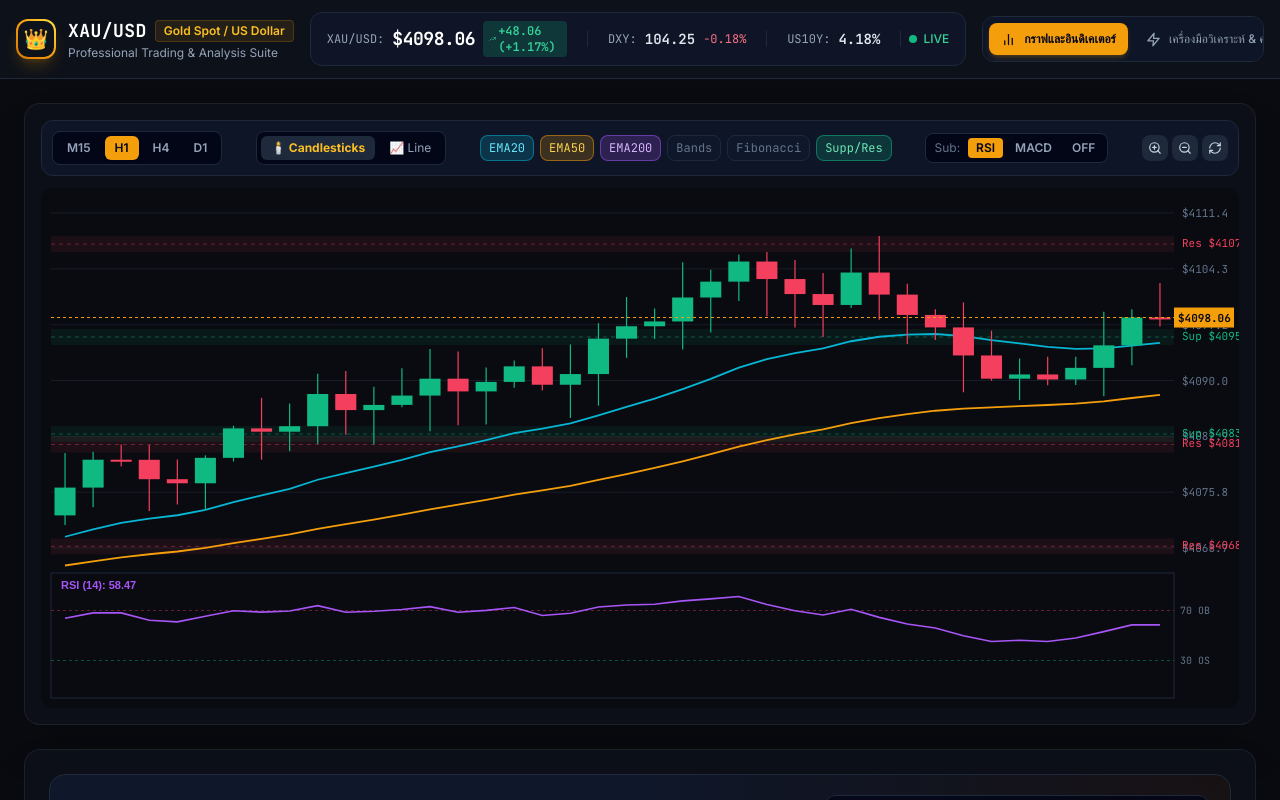
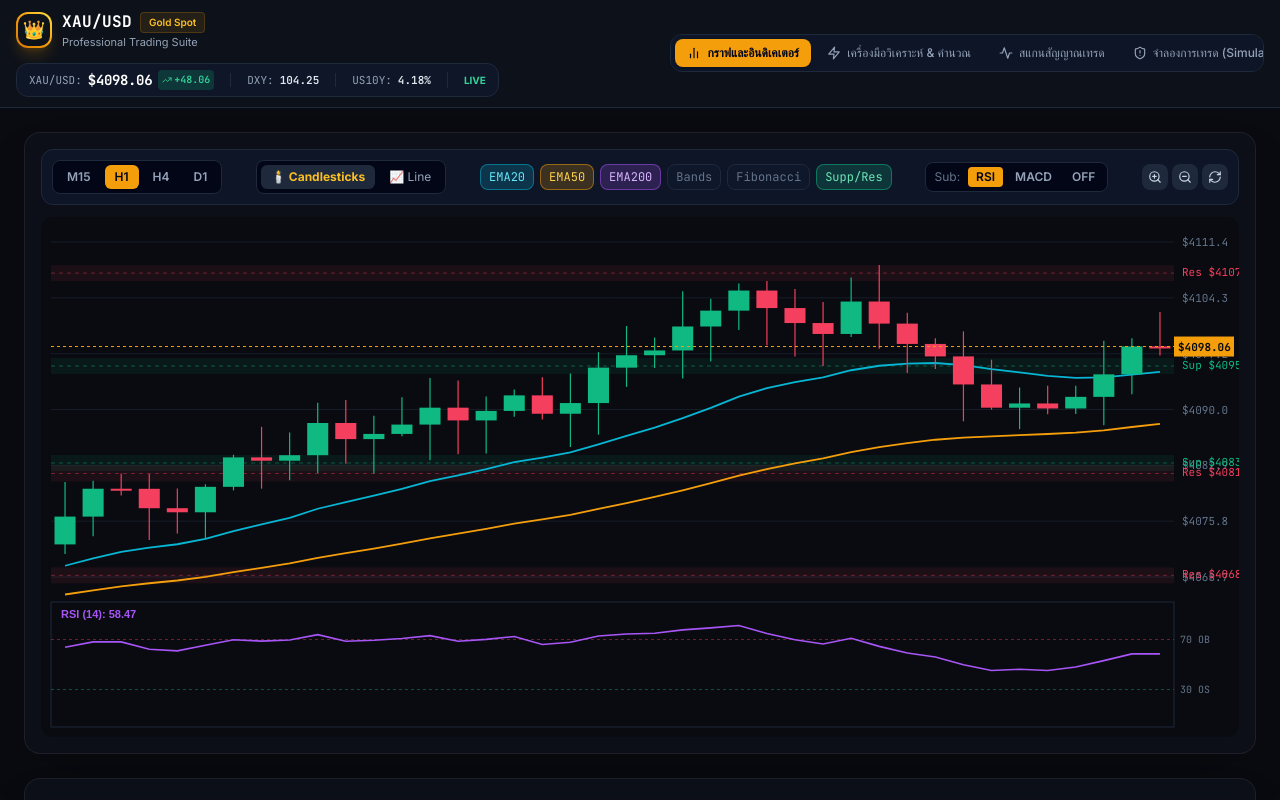
Before and after one commit to PhakdeeMatmee/XAUUSD-Gold-Terminal, a React (Vite) app: page / in a window 1280 px wide. Shown: the top 800 px of the page. Built offline with nearby package versions, Linux system fonts and the light colour scheme.

Commit message:
Fix header tab overflow on all screen sizes

```diff
--- a/src/components/Header.jsx
+++ b/src/components/Header.jsx
@@ -5,119 +5,116 @@ export default function Header({ currentPrice, priceChange, dxy, us10y, activeTa
   const isPositive = priceChange >= 0;
 
   return (
-    <header className="border-b border-slate-800 bg-[#0e121b]/95 backdrop-blur sticky top-0 z-50 px-4 py-3">
-      <div className="max-w-7xl mx-auto flex flex-col md:flex-row items-center justify-between gap-4">
+    <header className="border-b border-slate-800 bg-[#0e121b]/95 backdrop-blur sticky top-0 z-50 px-4 py-2.5">
+      <div className="max-w-7xl mx-auto flex flex-col lg:flex-row lg:items-center justify-between gap-3">
+
+        {/* Left Section: Logo + Live Price Tickers */}
+        <div className="flex flex-wrap items-center justify-between lg:justify-start gap-3">
 
           {/* Logo & Asset Title */}
-        <div className="flex items-center gap-3 w-full md:w-auto justify-between md:justify-start">
-          <div className="flex items-center gap-3">
-            <div className="w-10 h-10 rounded-xl bg-gradient-to-tr from-amber-600 via-amber-500 to-yellow-300 p-0.5 shadow-lg shadow-amber-500/20 flex items-center justify-center">
+          <div className="flex items-center gap-2.5">
+            <div className="w-9 h-9 rounded-xl bg-gradient-to-tr from-amber-600 via-amber-500 to-yellow-300 p-0.5 shadow-lg shadow-amber-500/20 flex items-center justify-center shrink-0">
               <div className="w-full h-full bg-[#0e121b] rounded-[10px] flex items-center justify-center">
-                <span className="text-xl font-bold text-amber-400">👑</span>
+                <span className="text-lg font-bold text-amber-400">👑</span>
               </div>
             </div>
             <div>
               <div className="flex items-center gap-2">
-                <h1 className="font-bold text-lg text-white tracking-wide font-mono">XAU/USD</h1>
-                <span className="px-2 py-0.5 text-xs font-semibold rounded bg-amber-500/10 text-amber-400 border border-amber-500/20 whitespace-nowrap">
-                  Gold Spot / US Dollar
+                <h1 className="font-bold text-base text-white tracking-wide font-mono">XAU/USD</h1>
+                <span className="px-2 py-0.5 text-[10px] font-semibold rounded bg-amber-500/10 text-amber-400 border border-amber-500/20 whitespace-nowrap">
+                  Gold Spot
                 </span>
               </div>
-              <p className="text-xs text-slate-400 whitespace-nowrap">Professional Trading & Analysis Suite</p>
-            </div>
-          </div>
-
-          {/* Mobile Live Price Badge */}
-          <div className="md:hidden flex items-center gap-1 font-mono text-sm">
-            <span className="text-base font-bold text-white">${currentPrice.toFixed(2)}</span>
+              <p className="text-[11px] text-slate-400 hidden sm:block">Professional Trading Suite</p>
             </div>
           </div>
 
           {/* Live Market Tickers */}
-        <div className="hidden md:flex items-center gap-5 bg-slate-900/80 px-4 py-2 rounded-xl border border-slate-800 font-mono text-sm">
+          <div className="flex items-center gap-3 sm:gap-4 bg-slate-900/90 px-3 py-1.5 rounded-xl border border-slate-800 font-mono text-xs">
             {/* Gold Live Price */}
-          <div className="flex items-center gap-2">
-            <span className="text-xs text-slate-400">XAU/USD:</span>
-            <span className="text-lg font-bold text-white tracking-tight">${currentPrice.toFixed(2)}</span>
-            <span className={`text-xs px-1.5 py-0.5 rounded font-semibold flex items-center gap-0.5 ${
+            <div className="flex items-center gap-1.5">
+              <span className="text-slate-400 text-[11px]">XAU/USD:</span>
+              <span className="text-sm font-bold text-white tracking-tight">${currentPrice.toFixed(2)}</span>
+              <span className={`text-[10px] px-1 py-0.5 rounded font-semibold flex items-center gap-0.5 ${
                 isPositive ? 'bg-emerald-500/20 text-emerald-400' : 'bg-rose-500/20 text-rose-400'
               }`}>
-              {isPositive ? <TrendingUp size={12} /> : <TrendingDown size={12} />}
-              {isPositive ? '+' : ''}{priceChange.toFixed(2)} ({isPositive ? '+' : ''}{((priceChange / currentPrice) * 100).toFixed(2)}%)
+                {isPositive ? <TrendingUp size={10} /> : <TrendingDown size={10} />}
+                {isPositive ? '+' : ''}{priceChange.toFixed(2)}
               </span>
             </div>
 
-          <div className="h-4 w-[1px] bg-slate-800"></div>
+            <div className="h-3.5 w-[1px] bg-slate-800 hidden sm:block"></div>
 
-          {/* DXY Dollar Index */}
-          <div className="flex items-center gap-2">
-            <span className="text-xs text-slate-400">DXY:</span>
+            {/* DXY */}
+            <div className="hidden sm:flex items-center gap-1.5 text-[11px]">
+              <span className="text-slate-400">DXY:</span>
               <span className="font-semibold text-slate-200">{dxy.toFixed(2)}</span>
-            <span className="text-xs text-rose-400">-0.18%</span>
             </div>
 
-          <div className="h-4 w-[1px] bg-slate-800"></div>
+            <div className="h-3.5 w-[1px] bg-slate-800 hidden md:block"></div>
 
-          {/* US10Y Yield */}
-          <div className="flex items-center gap-2">
-            <span className="text-xs text-slate-400">US10Y:</span>
+            {/* US10Y */}
+            <div className="hidden md:flex items-center gap-1.5 text-[11px]">
+              <span className="text-slate-400">US10Y:</span>
               <span className="font-semibold text-slate-200">{us10y.toFixed(2)}%</span>
             </div>
 
-          {/* Live Status Indicator */}
-          <div className="flex items-center gap-1.5 pl-2 border-l border-slate-800">
-            <span className="w-2 h-2 rounded-full bg-emerald-500 animate-ping"></span>
-            <span className="text-xs text-emerald-400 font-sans font-medium">LIVE</span>
+            {/* Live Indicator */}
+            <div className="flex items-center gap-1 pl-1.5 border-l border-slate-800">
+              <span className="w-1.5 h-1.5 rounded-full bg-emerald-500 animate-ping"></span>
+              <span className="text-[10px] text-emerald-400 font-sans font-bold">LIVE</span>
             </div>
           </div>
 
-        {/* Tab Navigation with whitespace-nowrap and horizontal scroll for clean mobile view */}
-        <nav className="w-full md:w-auto flex items-center gap-1.5 bg-slate-900/80 p-1.5 rounded-xl border border-slate-800 text-xs font-medium overflow-x-auto scrollbar-none">
+        </div>
+
+        {/* Right Section: Tab Navigation Menu (Clean, no overflow, auto scroll on mobile) */}
+        <nav className="flex items-center gap-1 bg-slate-900/90 p-1 rounded-xl border border-slate-800 text-xs font-medium overflow-x-auto max-w-full scrollbar-none">
           <button
             onClick={() => setActiveTab('chart')}
-            className={`px-3 py-2 rounded-lg transition-all flex items-center gap-2 whitespace-nowrap shrink-0 ${
+            className={`px-3 py-1.5 rounded-lg transition-all flex items-center gap-1.5 whitespace-nowrap shrink-0 ${
               activeTab === 'chart'
-                ? 'bg-amber-500 text-slate-950 font-bold shadow-md shadow-amber-500/20'
+                ? 'bg-amber-500 text-slate-950 font-bold shadow'
                 : 'text-slate-400 hover:text-slate-200 hover:bg-slate-800/60'
             }`}
           >
-            <BarChart2 size={15} />
+            <BarChart2 size={14} />
             <span>กราฟและอินดิเคเตอร์</span>
           </button>
 
           <button
             onClick={() => setActiveTab('tools')}
-            className={`px-3 py-2 rounded-lg transition-all flex items-center gap-2 whitespace-nowrap shrink-0 ${
+            className={`px-3 py-1.5 rounded-lg transition-all flex items-center gap-1.5 whitespace-nowrap shrink-0 ${
               activeTab === 'tools'
-                ? 'bg-amber-500 text-slate-950 font-bold shadow-md shadow-amber-500/20'
+                ? 'bg-amber-500 text-slate-950 font-bold shadow'
                 : 'text-slate-400 hover:text-slate-200 hover:bg-slate-800/60'
             }`}
           >
-            <Zap size={15} />
+            <Zap size={14} />
             <span>เครื่องมือวิเคราะห์ & คำนวณ</span>
           </button>
 
           <button
             onClick={() => setActiveTab('signals')}
-            className={`px-3 py-2 rounded-lg transition-all flex items-center gap-2 whitespace-nowrap shrink-0 ${
+            className={`px-3 py-1.5 rounded-lg transition-all flex items-center gap-1.5 whitespace-nowrap shrink-0 ${
               activeTab === 'signals'
-                ? 'bg-amber-500 text-slate-950 font-bold shadow-md shadow-amber-500/20'
+                ? 'bg-amber-500 text-slate-950 font-bold shadow'
                 : 'text-slate-400 hover:text-slate-200 hover:bg-slate-800/60'
             }`}
           >
-            <Activity size={15} />
+            <Activity size={14} />
             <span>สแกนสัญญาณเทรด</span>
           </button>
 
           <button
             onClick={() => setActiveTab('simulator')}
-            className={`px-3 py-2 rounded-lg transition-all flex items-center gap-2 whitespace-nowrap shrink-0 ${
+            className={`px-3 py-1.5 rounded-lg transition-all flex items-center gap-1.5 whitespace-nowrap shrink-0 ${
               activeTab === 'simulator'
-                ? 'bg-amber-500 text-slate-950 font-bold shadow-md shadow-amber-500/20'
+                ? 'bg-amber-500 text-slate-950 font-bold shadow'
                 : 'text-slate-400 hover:text-slate-200 hover:bg-slate-800/60'
             }`}
           >
-            <ShieldAlert size={15} />
+            <ShieldAlert size={14} />
             <span>จำลองการเทรด (Simulator)</span>
           </button>
         </nav>
```
Lines whose indentation alone changed are shown as unchanged.
